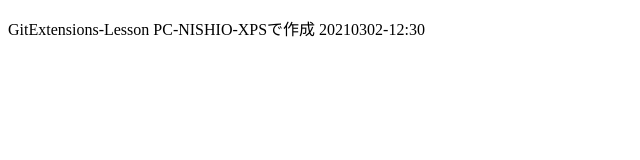
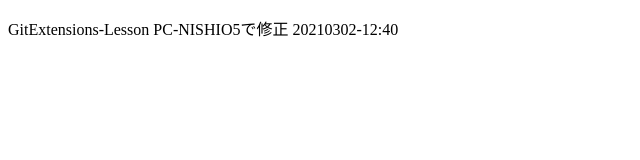
Before and after one commit to an-dev-acc/GitExtensions-Lesson-202103, a plain HTML site: page index.html in a window 1280 px wide. Shown: the full height of the page, 0-640 px from the left. Drawn offline with Linux system fonts and the light colour scheme.

Commit message:
NISHIO5で修正 20210302-12:40

```diff
--- a/index.html
+++ b/index.html
@@ -7,7 +7,7 @@
 </head>
 
 <body>
-	<p>GitExtensions-Lesson PC-NISHIO-XPSで作成 20210302-12:30</p>
+	<p>GitExtensions-Lesson PC-NISHIO5で修正 20210302-12:40</p>
 </body>
 
 </html>
```
